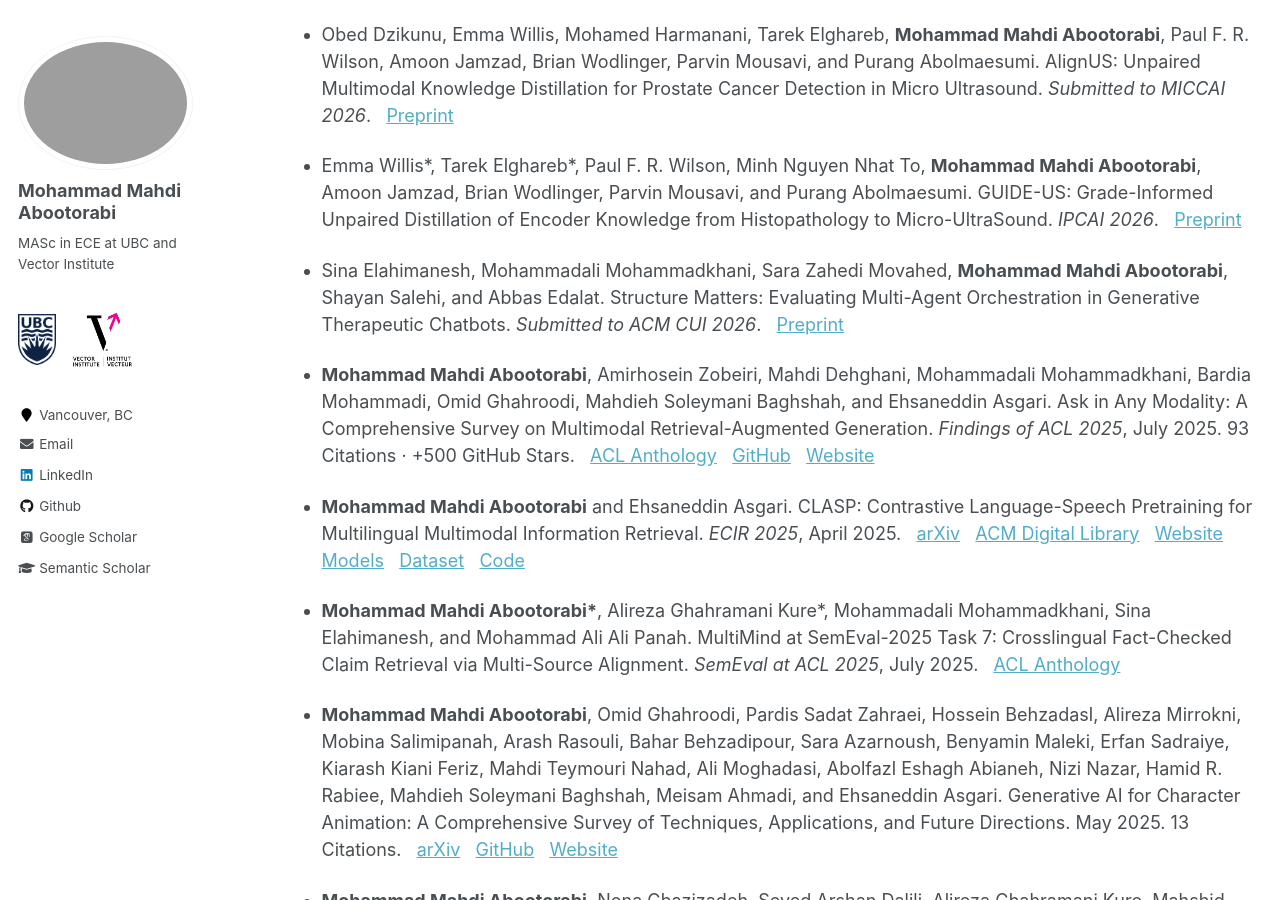
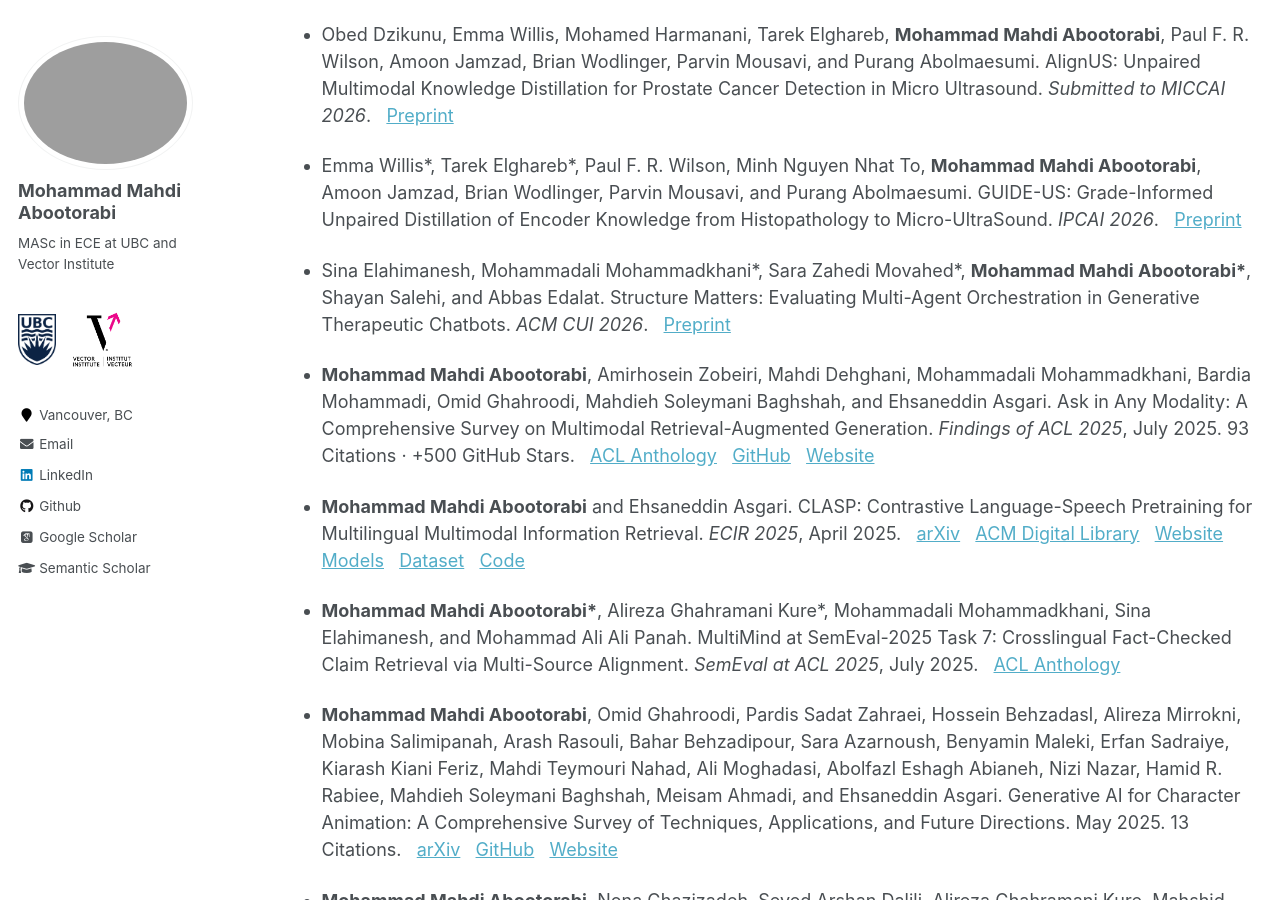
Before and after one commit to aboots/aboots.github.io, a Jekyll site: the page built from _pages/research.md, in a window 1280 px wide and 900 px high, scrolled down 763 px. Built offline with Jekyll 4.4.1, drawn with Linux system fonts in a browser that asks for light colours; nearby versions of some CDN libraries; some web fonts are replaced.

Commit message:
Update research.md

```diff
--- a/_pages/research.md
+++ b/_pages/research.md
@@ -20,7 +20,7 @@ author_profile: true
 
 - Emma Willis\*, Tarek Elghareb\*, Paul F. R. Wilson, Minh Nguyen Nhat To, **Mohammad Mahdi Abootorabi**, Amoon Jamzad, Brian Wodlinger, Parvin Mousavi, and Purang Abolmaesumi. GUIDE-US: Grade-Informed Unpaired Distillation of Encoder Knowledge from Histopathology to Micro-UltraSound. *IPCAI 2026*. &nbsp; [Preprint](https://arxiv.org/abs/2602.19005)
 
-- Sina Elahimanesh, Mohammadali Mohammadkhani, Sara Zahedi Movahed, **Mohammad Mahdi Abootorabi**, Shayan Salehi, and Abbas Edalat. Structure Matters: Evaluating Multi-Agent Orchestration in Generative Therapeutic Chatbots. *Submitted to ACM CUI 2026*. &nbsp; [Preprint](https://arxiv.org/abs/2603.00774)
+- Sina Elahimanesh, Mohammadali Mohammadkhani\*, Sara Zahedi Movahed\*, **Mohammad Mahdi Abootorabi\***, Shayan Salehi, and Abbas Edalat. Structure Matters: Evaluating Multi-Agent Orchestration in Generative Therapeutic Chatbots. *ACM CUI 2026*. &nbsp; [Preprint](https://arxiv.org/abs/2603.00774)
 
 - **Mohammad Mahdi Abootorabi**, Amirhosein Zobeiri, Mahdi Dehghani, Mohammadali Mohammadkhani, Bardia Mohammadi, Omid Ghahroodi, Mahdieh Soleymani Baghshah, and Ehsaneddin Asgari. Ask in Any Modality: A Comprehensive Survey on Multimodal Retrieval-Augmented Generation. *Findings of ACL 2025*, July 2025. 93 Citations · +500 GitHub Stars. &nbsp; [ACL Anthology](https://aclanthology.org/2025.findings-acl.861/) &nbsp; [GitHub](https://github.com/llm-lab-org/Multimodal-RAG-Survey) &nbsp; [Website](https://multimodalrag.github.io/)
 
```
